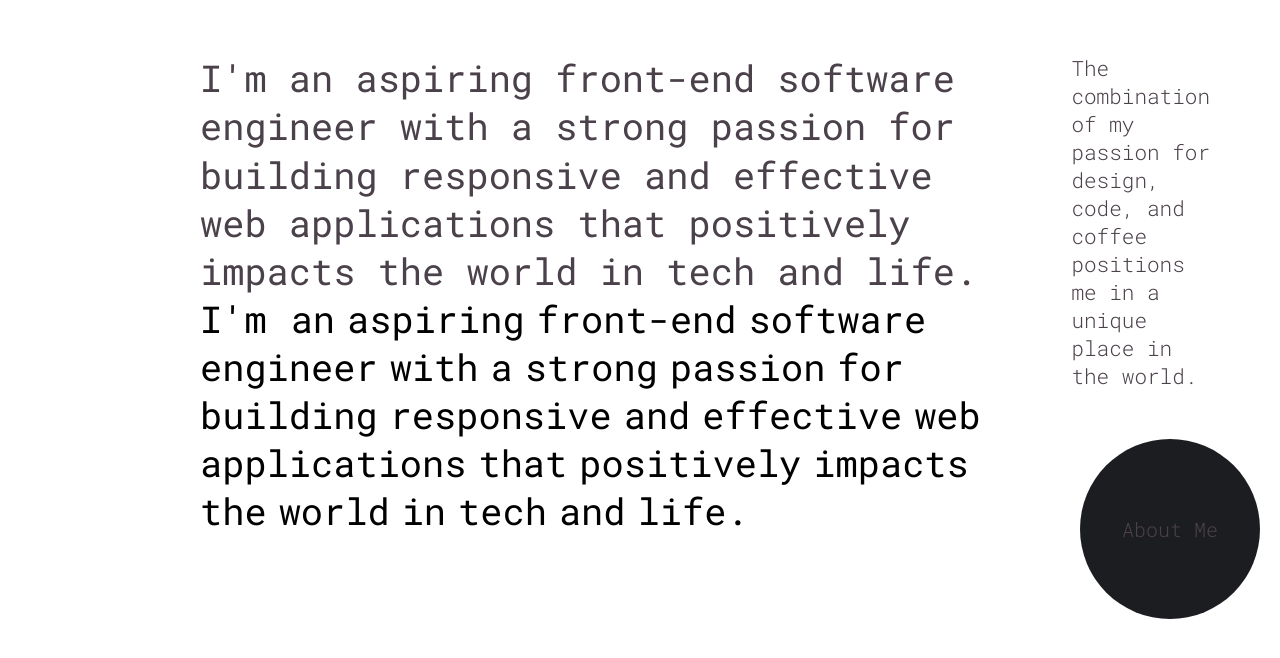
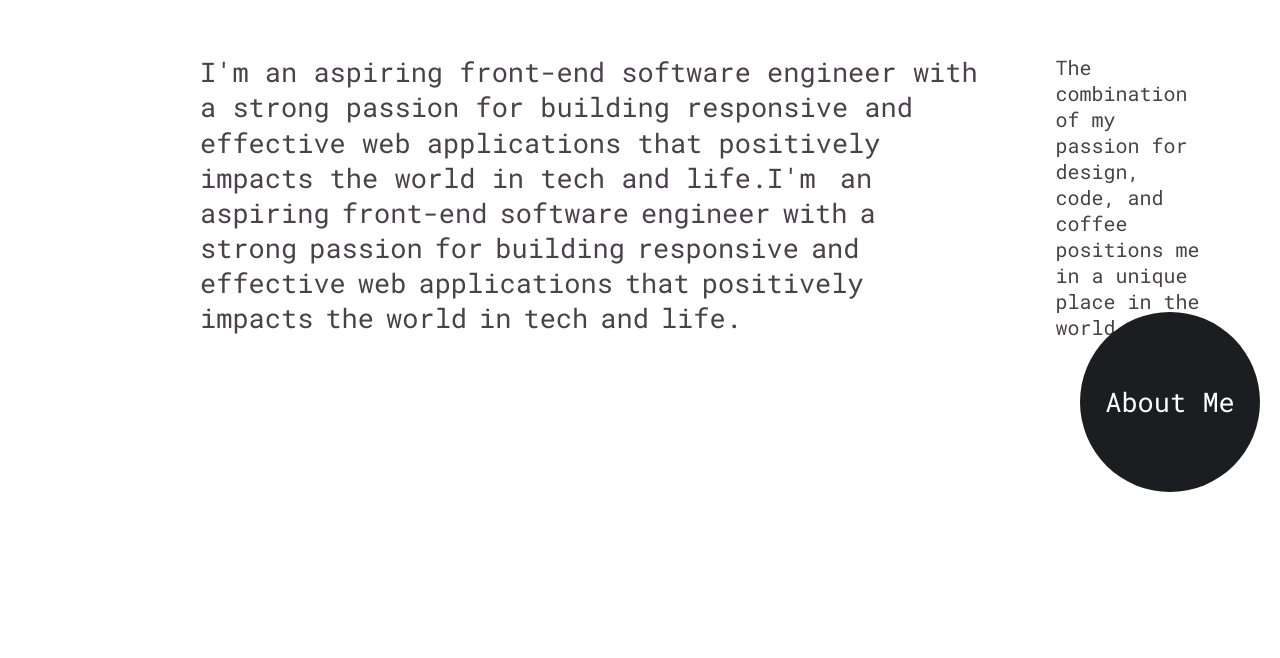
Before and after one commit to nargysc/portfolionrgs, a React (Create React App) app: page / in a window 1280 px wide. Shown: the part 952-1610 px from the top of the page. After the commit the page ends 1492 px from the top, so only its background shows below. Built offline with nearby package versions, Linux system fonts and the light colour scheme.

Commit message:
description text fixed

```diff
--- a/src/App.css
+++ b/src/App.css
@@ -3,7 +3,6 @@
   margin: 0;
   padding: 0;
   box-sizing: border-box;
-  color: black;
 }
 
 html, body {
--- a/src/App.scss
+++ b/src/App.scss
@@ -5,7 +5,6 @@
     margin:0;
     padding: 0;
     box-sizing: border-box;
-    color: black;
 }
 html, body {
      font-family: "Roboto Mono", monospace;
--- a/src/Components/Description.css
+++ b/src/Components/Description.css
@@ -16,8 +16,9 @@
 }
 .styles .body p:nth-child(1) {
   gap: 18px;
-  font-size: 37px;
+  font-size: 27px;
   line-height: 1.3;
+  font-weight: 400;
 }
 .styles .body p:nth-child(1) span {
   margin-right: 6px;
@@ -28,25 +29,24 @@
   overflow: hidden;
 }
 .styles .body p:nth-child(2) {
-  font-size: 21px;
-  width: 80%;
-  font-weight: 300;
+  font-size: 20px;
+  width: 100%;
 }
-.styles .body .descbutton {
-  top: 80%;
+.styles .descbutton p {
+  top: 90%;
   left: calc(100% - 200px);
   width: 180px;
   height: 180px;
   background-color: #1C1D20;
-  color: white;
   border-radius: 50%;
   display: flex;
   position: absolute;
   align-items: center;
   justify-content: center;
+  color: white;
   cursor: pointer;
 }
-.styles .body .descbutton p {
+.styles .descbutton p .descabout p {
   margin: 0px;
   font-size: 20px;
   font-weight: 300;
--- a/src/Components/Description.js
+++ b/src/Components/Description.js
@@ -42,7 +42,7 @@ function Description() {
         </motion.p>
         <div data-scroll data-scroll-speed={1}>
           <div className="descbutton">
-            <p>About Me</p>
+            <p className="descabout">About Me</p>
           </div>
         </div>
       </div>
--- a/src/Components/Description.scss
+++ b/src/Components/Description.scss
@@ -4,6 +4,7 @@
     padding-bottom: 200px;
     padding-left: 200px;
     align-items: center;
+
 
     .body {
         display: flex;
@@ -15,11 +16,13 @@
                 margin: 0px;
 
 
+
                 &:nth-child(1) {
 
                     gap: 18px;
-                    font-size: 37px;
+                    font-size: 27px;
                     line-height: 1.3;
+                    font-weight: 400;
 
 
                     span {
@@ -32,31 +35,32 @@
                     }
                 }
             &:nth-child(2) {
-                font-size: 21px;
-                width: 80%;
-                font-weight: 300;
+                font-size: 20px;
+                width: 100%;
             }
             }
-            .descbutton {
-                top:80%;
+        }
+            .descbutton  p{
+                top:90%;
                 left: calc(100% - 200px);
                 width: 180px;
                 height: 180px;
                 background-color: #1C1D20;
-                color: white;
                 border-radius: 50%;
                 display: flex;
                 position: absolute;
                 align-items: center;
                 justify-content: center;
+                color: white;
+
                 cursor: pointer;
 
-                p{
+                .descabout p{
                     margin: 0px;
                     font-size: 20px;
                     font-weight: 300;
                     position: relative;
                     z-index: 1;
 
+
                 }}}
-    }
--- a/src/Components/NavBar.css
+++ b/src/Components/NavBar.css
@@ -2,7 +2,7 @@
 .nav {
   position: fixed;
   cursor: pointer;
-  color: rgb(255, 255, 255);
+  color: black;
   justify-content: space-between;
   padding: 15px;
   position: absolute;
@@ -23,6 +23,7 @@
   position: relative;
   padding: 15px;
   cursor: pointer;
+  color: black;
 }
 .nav .logo,
 .nav .nav-item {
--- a/src/Components/NavBar.scss
+++ b/src/Components/NavBar.scss
@@ -5,7 +5,7 @@
 
 
 cursor: pointer;
-  color: rgb(255, 255, 255);
+  color: black;
   justify-content: space-between;
   padding: 15px;
    position: absolute;
@@ -26,6 +26,7 @@ cursor: pointer;
   position: relative;
   padding: 15px;
   cursor: pointer;
+  color: black;
     }
     .logo,
     .nav-item {
```
